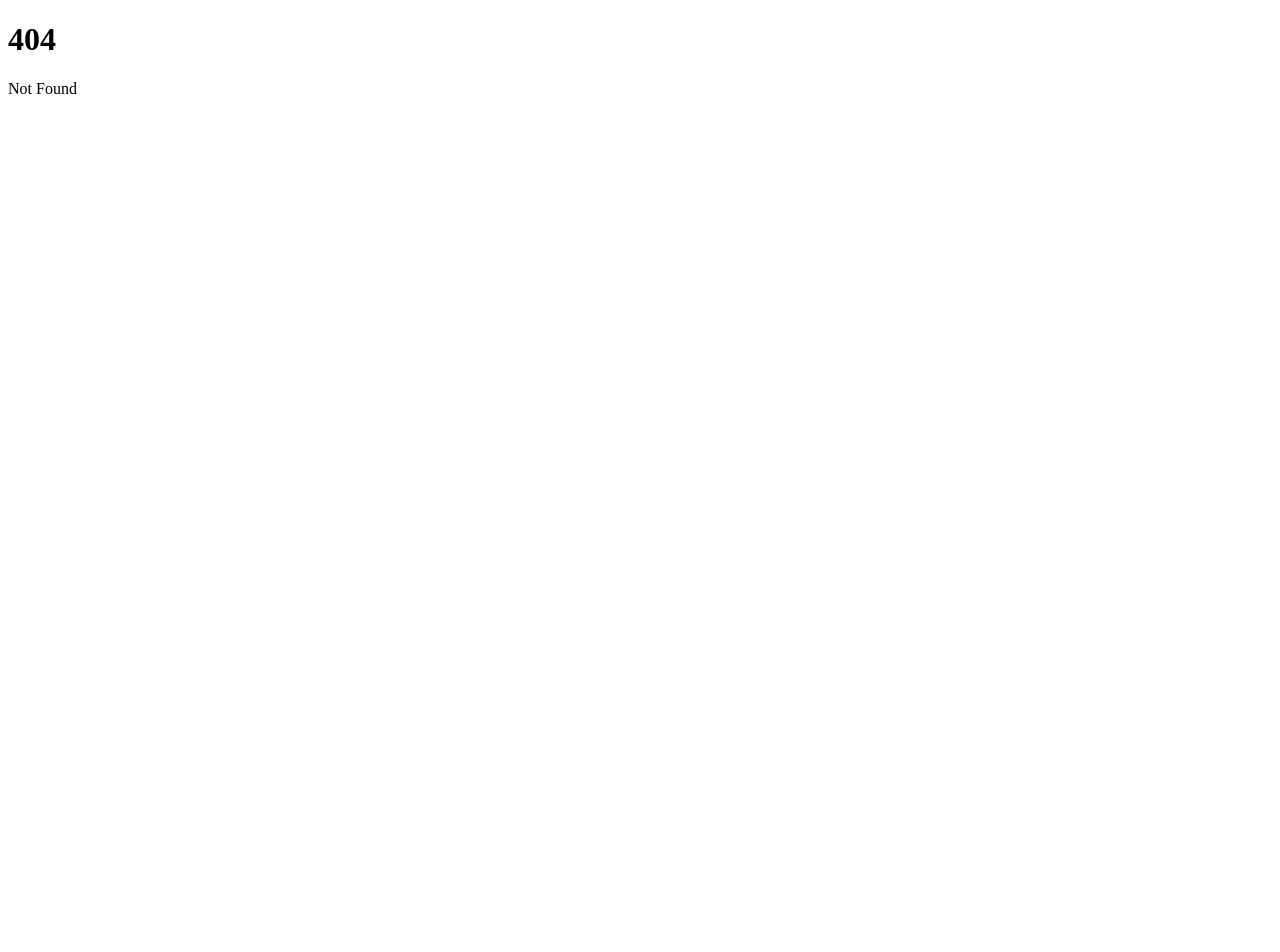
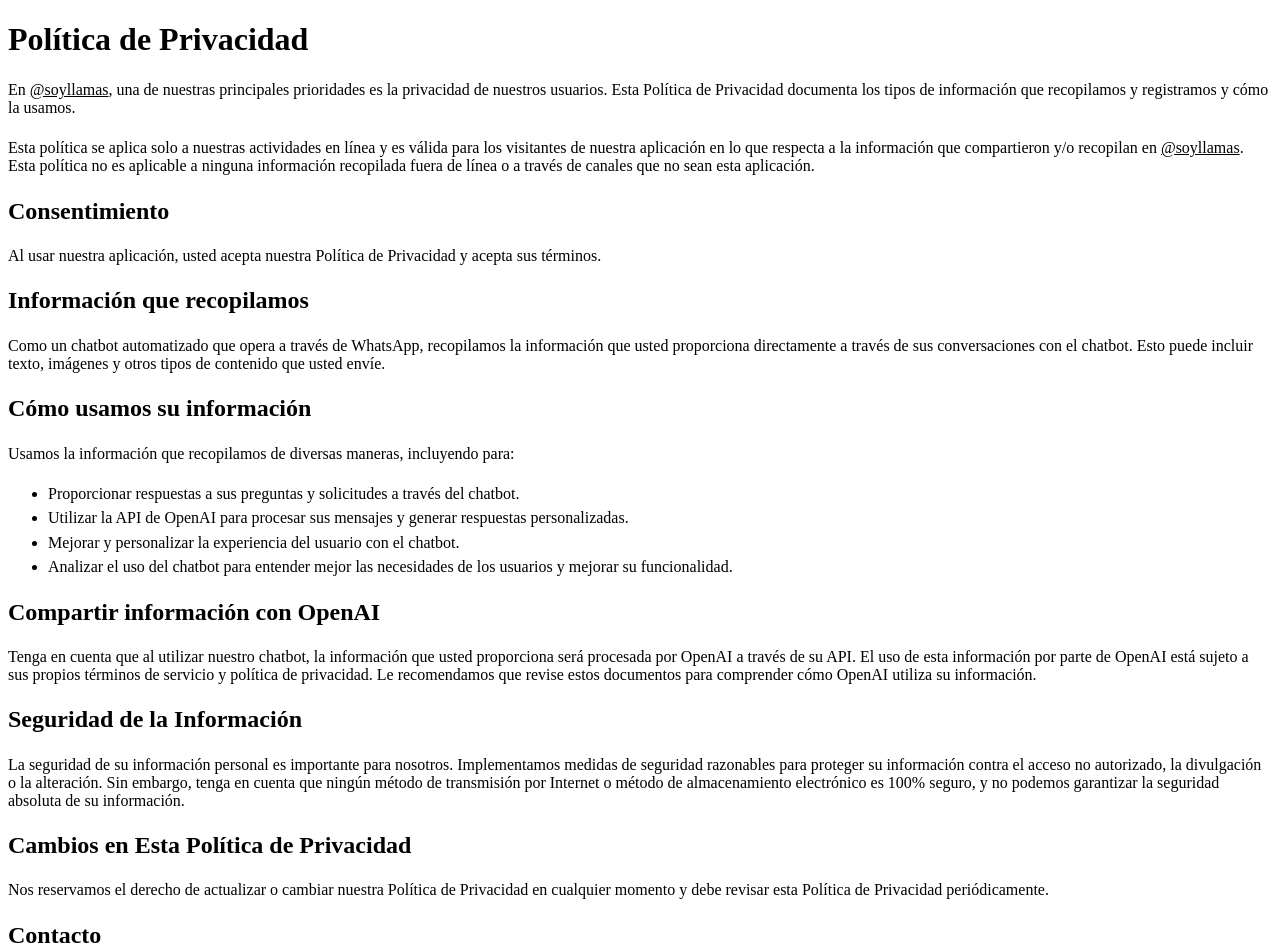
Before and after one commit to soyllamas/soyllamas.com, a SvelteKit app: page /privacy-policy in a window 1280 px wide. Before the commit this address had no page. Shown: the top 952 px of the page. Before the commit the page ends 800 px from the top, so only its background shows below. Built offline with nearby package versions, Linux system fonts and the light colour scheme.

Commit message:
feat: add @soyllamas privacy policy and terms and conditions

```diff
--- /dev/null
+++ b/src/routes/privacy-policy/+page.svelte
@@ -0,0 +1,121 @@
+<svelte:head>
+    <title>Política de Privacidad</title>
+</svelte:head>
+
+<div class="mx-8 md:mx-auto max-w-2xl my-16">
+    <h1>Política de Privacidad</h1>
+
+    <p>
+        En <u>@soyllamas</u>, una de nuestras principales prioridades es la privacidad
+        de nuestros usuarios. Esta Política de Privacidad documenta los tipos de
+        información que recopilamos y registramos y cómo la usamos.
+    </p>
+
+    <p>
+        Esta política se aplica solo a nuestras actividades en línea y es válida
+        para los visitantes de nuestra aplicación en lo que respecta a la
+        información que compartieron y/o recopilan en <u>@soyllamas</u>. Esta
+        política no es aplicable a ninguna información recopilada fuera de línea o a
+        través de canales que no sean esta aplicación.
+    </p>
+
+    <h2>Consentimiento</h2>
+
+    <p>
+        Al usar nuestra aplicación, usted acepta nuestra Política de Privacidad y
+        acepta sus términos.
+    </p>
+
+    <h2>Información que recopilamos</h2>
+
+    <p>
+        Como un chatbot automatizado que opera a través de WhatsApp, recopilamos la
+        información que usted proporciona directamente a través de sus conversaciones
+        con el chatbot. Esto puede incluir texto, imágenes y otros tipos de
+        contenido que usted envíe.
+    </p>
+
+    <h2>Cómo usamos su información</h2>
+
+    <p>Usamos la información que recopilamos de diversas maneras, incluyendo para:</p>
+
+    <ul class="list-disc pl-8">
+        <li>
+            Proporcionar respuestas a sus preguntas y solicitudes a través del
+            chatbot.
+        </li>
+        <li>
+            Utilizar la API de OpenAI para procesar sus mensajes y generar respuestas
+            personalizadas.
+        </li>
+        <li>Mejorar y personalizar la experiencia del usuario con el chatbot.</li>
+        <li>
+            Analizar el uso del chatbot para entender mejor las necesidades de los
+            usuarios y mejorar su funcionalidad.
+        </li>
+    </ul>
+
+    <h2>Compartir información con OpenAI</h2>
+
+    <p>
+        Tenga en cuenta que al utilizar nuestro chatbot, la información que usted
+        proporciona será procesada por OpenAI a través de su API. El uso de esta
+        información por parte de OpenAI está sujeto a sus propios términos de
+        servicio y política de privacidad. Le recomendamos que revise estos
+        documentos para comprender cómo OpenAI utiliza su información.
+    </p>
+
+    <h2>Seguridad de la Información</h2>
+
+    <p>
+        La seguridad de su información personal es importante para nosotros.
+        Implementamos medidas de seguridad razonables para proteger su información
+        contra el acceso no autorizado, la divulgación o la alteración. Sin
+        embargo, tenga en cuenta que ningún método de transmisión por Internet o
+        método de almacenamiento electrónico es 100% seguro, y no podemos garantizar
+        la seguridad absoluta de su información.
+    </p>
+
+    <h2>Cambios en Esta Política de Privacidad</h2>
+
+    <p>
+        Nos reservamos el derecho de actualizar o cambiar nuestra Política de
+        Privacidad en cualquier momento y debe revisar esta Política de Privacidad
+        periódicamente.
+    </p>
+
+    <h2>Contacto</h2>
+
+    <p>
+        Si tiene alguna pregunta o sugerencia sobre nuestra Política de Privacidad,
+        no dude en contactarnos en
+        <a class="underline" href="mailto:daniel@soyllamas.com">daniel@soyllamas.com</a>.
+    </p>
+
+    <p class="opacity-40">Última actualización: Marzo 2025</p>
+</div>
+
+<style>
+    h1 {
+        font-size: 2rem;
+        margin-bottom: 1.4rem;
+    }
+
+    h2 {
+        font-size: 1.5rem;
+        margin-bottom: 1.4rem;
+    }
+
+    p {
+        font-size: 1rem;
+        margin-bottom: 1.4rem;
+    }
+
+    ul {
+        margin-bottom: 1.4rem;
+    }
+
+    li {
+        margin-bottom: 0.4rem;
+    }
+</style>
--- /dev/null
+++ b/src/routes/terms-and-conditions/+page.svelte
@@ -0,0 +1,125 @@
+<div class="mx-8 md:mx-auto max-w-2xl my-16">
+    <h1>Términos y Condiciones</h1>
+
+    <p>
+        Bienvenido a <u>@soyllamas</u>. Al acceder y utilizar nuestro chatbot de
+        WhatsApp, usted acepta estar sujeto a los siguientes términos y
+        condiciones. Por favor, léalos cuidadosamente.
+    </p>
+
+    <h2>Aceptación de los Términos</h2>
+
+    <p>
+        Al utilizar nuestro servicio, usted acepta estos Términos y Condiciones en
+        su totalidad. Si no está de acuerdo con alguno de estos términos, no utilice
+        nuestro servicio.
+    </p>
+
+    <h2>Descripción del Servicio</h2>
+
+    <p>
+        <u>@soyllamas</u> proporciona un chatbot automatizado a través de WhatsApp
+        que utiliza la API de OpenAI para generar respuestas personalizadas a sus
+        preguntas y solicitudes.
+    </p>
+
+    <h2>Uso Aceptable</h2>
+
+    <p>Usted se compromete a utilizar nuestro servicio de manera responsable y ética. Usted no debe:</p>
+
+    <ul class="list-disc pl-8">
+        <li>
+            Utilizar el servicio para fines ilegales o no autorizados.
+        </li>
+        <li>
+            Enviar mensajes que sean difamatorios, obscenos, ofensivos, o que violen
+            los derechos de terceros.
+        </li>
+        <li>
+            Intentar dañar, deshabilitar o sobrecargar nuestro servicio.
+        </li>
+        <li>
+            Intentar obtener acceso no autorizado a nuestros sistemas o datos.
+        </li>
+    </ul>
+
+    <h2>Privacidad</h2>
+
+    <p>
+        Su privacidad es importante para nosotros. Consulte nuestra Política de
+        Privacidad para obtener información sobre cómo recopilamos, utilizamos y
+        protegemos su información personal.
+    </p>
+
+    <h2>Limitación de Responsabilidad</h2>
+
+    <p>
+        <u>@soyllamas</u> no será responsable de ningún daño directo, indirecto,
+        incidental, especial o consecuente que resulte del uso o la imposibilidad de
+        usar nuestro servicio. En particular, no somos responsables de la exactitud
+        o la integridad de las respuestas generadas por el chatbot.
+    </p>
+
+    <h2>Modificaciones al Servicio</h2>
+
+    <p>
+        Nos reservamos el derecho de modificar o descontinuar nuestro servicio en
+        cualquier momento, con o sin previo aviso. No seremos responsables ante usted
+        ni ante terceros por cualquier modificación, suspensión o interrupción del
+        servicio.
+    </p>
+
+    <h2>Cambios a los Términos y Condiciones</h2>
+
+    <p>
+        Nos reservamos el derecho de modificar estos Términos y Condiciones en
+        cualquier momento. La versión más reciente de estos términos estará siempre
+        disponible en nuestra aplicación. Al continuar utilizando nuestro servicio
+        después de la publicación de cualquier cambio, usted acepta los nuevos
+        términos.
+    </p>
+
+    <h2>Terminación</h2>
+
+    <p>
+        Podemos rescindir su acceso a nuestro servicio en cualquier momento, con o
+        sin causa, con o sin previo aviso.
+    </p>
+
+    <h2>Contacto</h2>
+
+    <p>
+        Si tiene alguna pregunta o inquietud sobre estos Términos y Condiciones, no
+        dude en contactarnos en
+        <a class="underline" href="mailto:daniel@soyllamas.com"
+        >daniel@soyllamas.com</a
+        >.
+    </p>
+
+    <p class="opacity-40">Última actualización: Marzo 2025</p>
+</div>
+
+<style>
+    h1 {
+        font-size: 2rem;
+        margin-bottom: 1.4rem;
+    }
+
+    h2 {
+        font-size: 1.5rem;
+        margin-bottom: 1.4rem;
+    }
+
+    p {
+        font-size: 1rem;
+        margin-bottom: 1.4rem;
+    }
+
+    ul {
+        margin-bottom: 1.4rem;
+    }
+
+    li {
+        margin-bottom: 0.4rem;
+    }
+</style>
```
